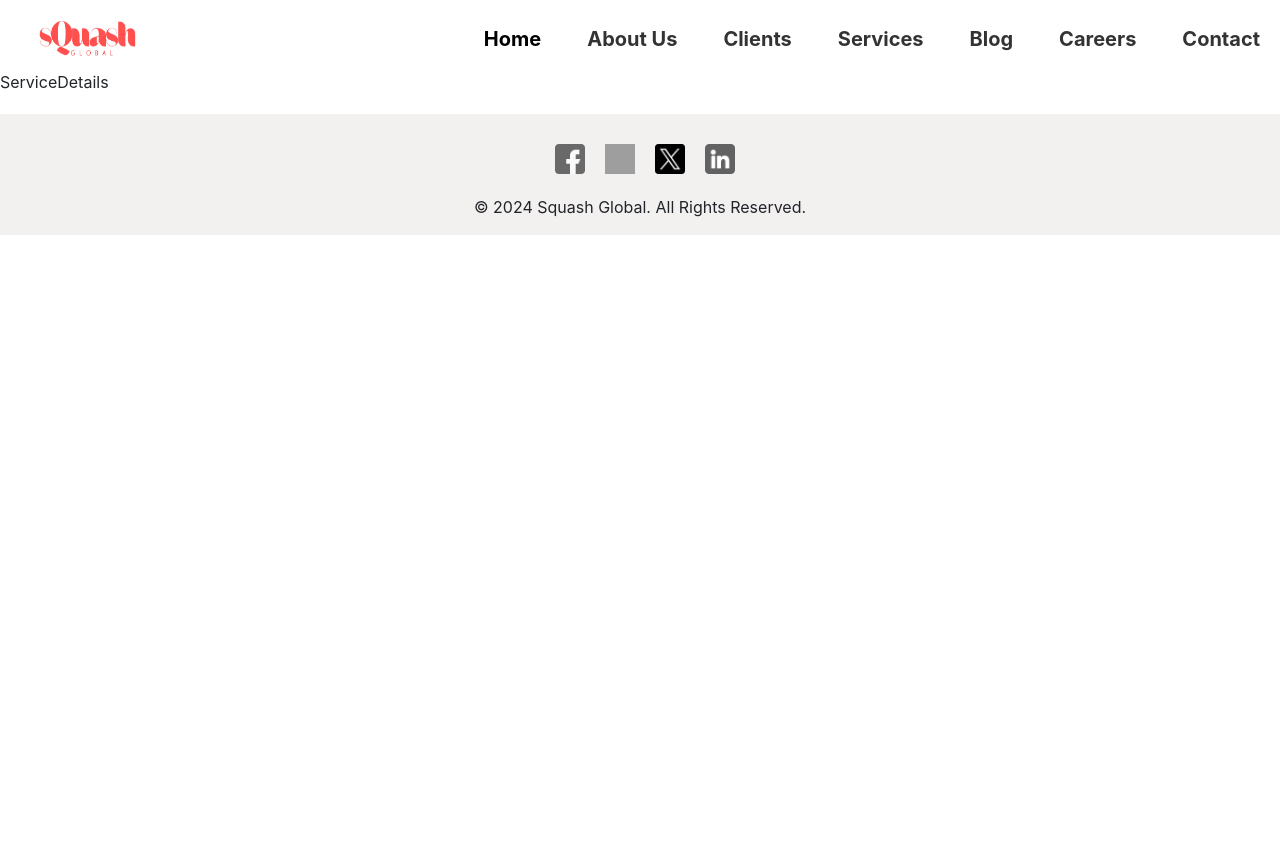
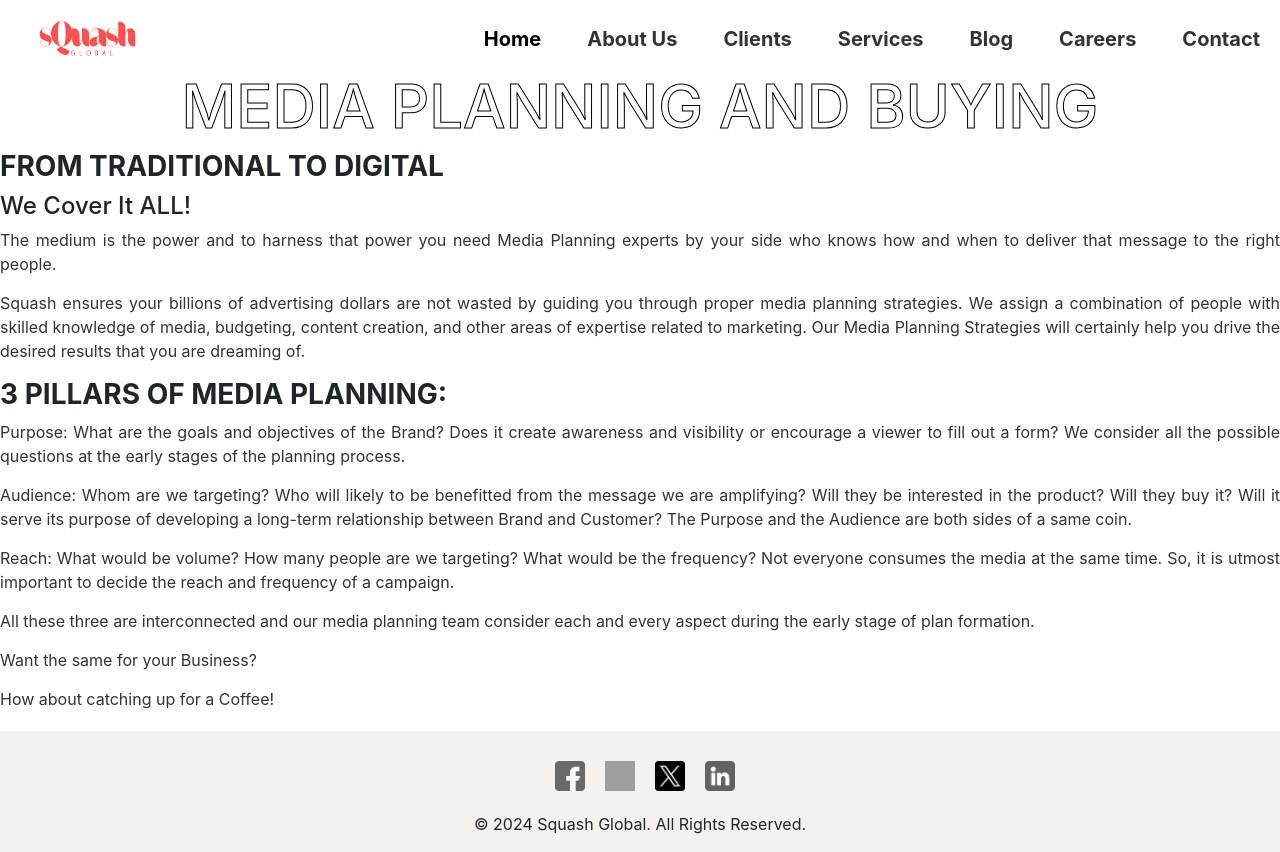
Before and after one commit to VishK98/Squash-Global, a React (Create React App) app: page /serviceDetails in a window 1280 px wide. Before the commit the page ends 800 px from the top, so only its background shows below. Built offline with nearby package versions, Linux system fonts and the light colour scheme; grey boxes are pictures that could not be loaded.

Commit message:
service details

```diff
--- a/src/components/ServiceDetails/ServiceDetails.css
+++ b/src/components/ServiceDetails/ServiceDetails.css
@@ -0,0 +1,5 @@
+.service-title {
+    -webkit-text-stroke: 1px #000;
+    -webkit-text-fill-color: transparent;
+    font-size: 60px;
+}
--- a/src/components/ServiceDetails/ServiceDetails.js
+++ b/src/components/ServiceDetails/ServiceDetails.js
@@ -1,8 +1,21 @@
 import React from 'react'
+import "./ServiceDetails.css"
 
 function ServiceDetails() {
   return (
-    <div>ServiceDetails</div>
+    <div> <h1 className="text-lg-center service-title">MEDIA PLANNING AND BUYING</h1>
+      <h3>FROM TRADITIONAL TO DIGITAL</h3>
+      <h4>We Cover It ALL!</h4>
+      <p>The medium is the power and to harness that power you need Media Planning experts by your side who knows how and when to deliver that message to the right people.</p>
+     <p> Squash ensures your billions of advertising dollars are not wasted by guiding you through proper media planning strategies. We assign a combination of people with skilled knowledge of media, budgeting, content creation, and other areas of expertise related to marketing. Our Media Planning Strategies will certainly help you drive the desired results that you are dreaming of.</p>
+    <h3>3 PILLARS OF MEDIA PLANNING:</h3>
+    <p>Purpose: What are the goals and objectives of the Brand? Does it create awareness and visibility or encourage a viewer to fill out a form? We consider all the possible questions at the early stages of the planning process. </p>
+    <p>Audience: Whom are we targeting? Who will likely to be benefitted from the message we are amplifying? Will they be interested in the product? Will they buy it? Will it serve its purpose of developing a long-term relationship between Brand and Customer? The Purpose and the Audience are both sides of a same coin.</p>
+    <p>Reach: What would be volume? How many people are we targeting? What would be the frequency? Not everyone consumes the media at the same time. So, it is utmost important to decide the reach and frequency of a campaign. </p>
+    <p>All these three are interconnected and our media planning team consider each and every aspect during the early stage of plan formation. </p>
+    <p>Want the same for your Business?</p>
+    <p>How about catching up for a Coffee!</p>
+    </div>
   )
 }
 
```
